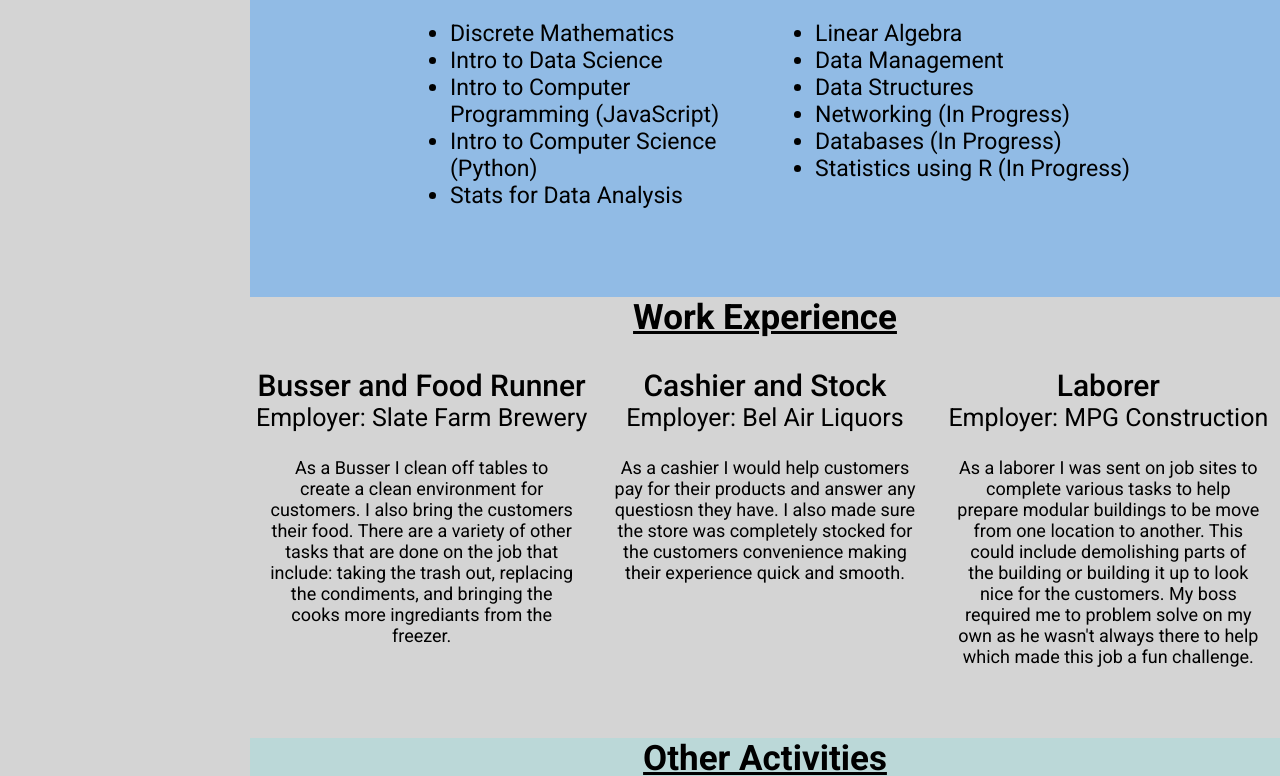
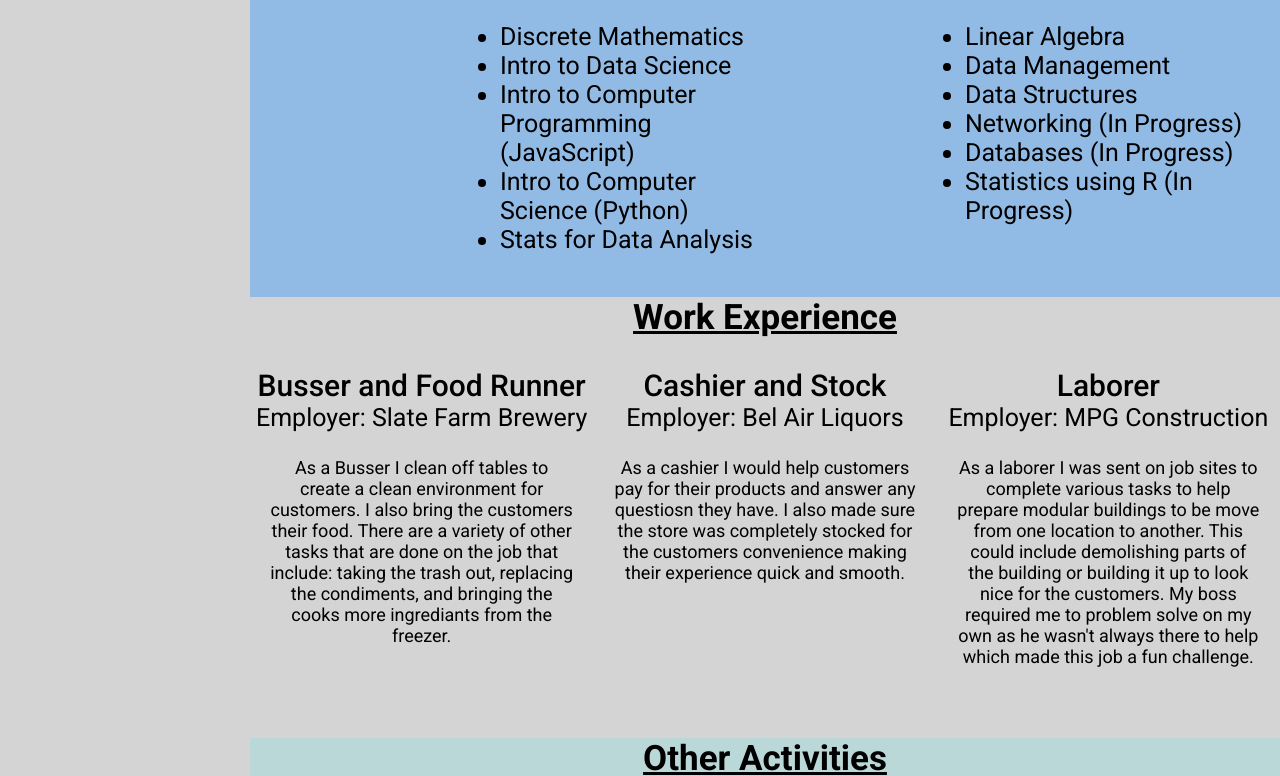
Before and after one commit to nicholas-ciampaglio/Website-Project, a plain HTML site: page index.html in a window 1280 px wide. Shown: the part 1186-1962 px from the top of the page. Drawn offline with Linux system fonts and the light colour scheme; grey boxes are pictures that could not be loaded.

Commit message:
Update main-page.css

```diff
--- a/styles-for-website/main-page.css
+++ b/styles-for-website/main-page.css
@@ -88,14 +88,14 @@
 
 .classlist {
   text-align: left;
-  padding-left: 200px;
-  font-size: 23px;
+  padding-left: 250px;
+  font-size: 25px;
 }
 
 .classlist2 {
   text-align: left;
-  padding-left: 50px;
-  font-size: 23px;
+  padding-left: 200px;
+  font-size: 25px;
 }
 
 .fourth-section {
```
